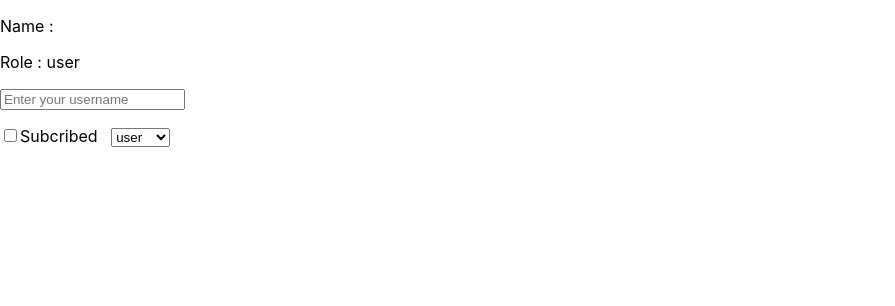
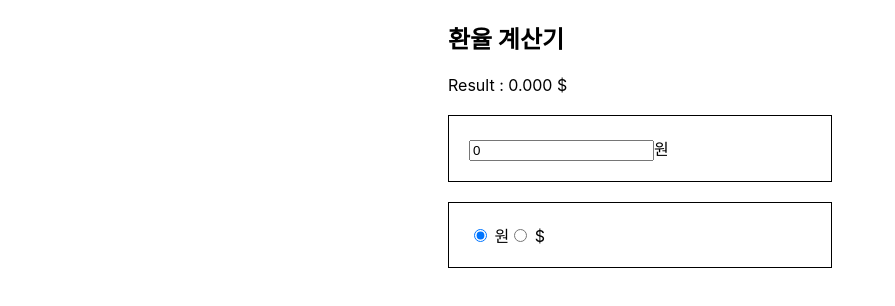
Before and after one commit to Koran1/2024React02, a React (Create React App) app: page / in a window 1280 px wide. Shown: the top 306 px of the page, without its empty margins (0-895 px from the left). Built offline with nearby package versions, Linux system fonts and the light colour scheme.

Commit message:
241120 dollar assignment

```diff
--- /dev/null
+++ b/src/components/hwDollarConv/DollarChoice.jsx
@@ -0,0 +1,13 @@
+
+function DollarChoice({ unit, setUnit }) {
+    return (
+        <div className="dollarBox">
+            <input type="radio" value='원' checked={unit === '원'}
+                onChange={(e) => setUnit(e.target.value)} /> 원
+            <input type="radio" value='$' checked={unit === '$'}
+                onChange={(e) => setUnit(e.target.value)} /> $
+        </div>
+    );
+}
+
+export default DollarChoice;
--- /dev/null
+++ b/src/components/hwDollarConv/DollarConverter.css
@@ -0,0 +1,15 @@
+.dollarConvert {
+    width: 30%;
+    text-align: left;
+    margin: 0px auto;
+}
+
+.dollarConvert button {
+    margin: 10px;
+}
+
+.dollarBox {
+    border: 1px solid black;
+    margin: 20px auto;
+    padding: 20px;
+}
--- /dev/null
+++ b/src/components/hwDollarConv/DollarConverter.jsx
@@ -0,0 +1,23 @@
+import { useState } from 'react';
+import './DollarConverter.css'
+import DollarInput from './DollarInput';
+import DollarChoice from './DollarChoice';
+
+
+function DollarConverter() {
+    const [money, setMoney] = useState(0);
+    const [unit, setUnit] = useState('원');
+    const convertedMoney = (
+        unit === '$' ? (money * 1400).toLocaleString('ko-KR') : (money / 1400).toFixed(3)
+    )
+    return (
+        <div className='dollarConvert'>
+            <h2>환율 계산기</h2>
+            <p>Result : {convertedMoney} {unit === '$' ? '원' : '$'}</p>
+            <DollarInput money={money} unit={unit} setMoney={setMoney} />
+            <DollarChoice unit={unit} setUnit={setUnit} />
+        </div>
+    );
+}
+
+export default DollarConverter;
--- /dev/null
+++ b/src/components/hwDollarConv/DollarInput.jsx
@@ -0,0 +1,11 @@
+function DollarInput({ money, unit, setMoney }) {
+    return (
+        <div className="dollarBox">
+
+            <input type="number" value={money} onChange={(e) => setMoney(e.target.value)} />
+            {unit}
+        </div>
+    );
+}
+
+export default DollarInput;
--- a/src/index.js
+++ b/src/index.js
@@ -12,6 +12,7 @@ import ToDoList from './components/step04/ToDoList';
 import UserProfile from './components/step05/UserProfile';
 import TempConverter from './components/step06/TempConverter';
 import InputForm from './components/step07/InputForm';
+import DollarConverter from './components/hwDollarConv/DollarConverter';
 
 const root = ReactDOM.createRoot(document.getElementById('root'));
 root.render(
@@ -25,7 +26,8 @@ root.render(
     {/* <ToDoList /> */}
     {/* <UserProfile /> */}
     {/* <TempConverter /> */}
-    <InputForm />
+    {/* <InputForm /> */}
+    <DollarConverter />
   </React.StrictMode>
 );
 
```
